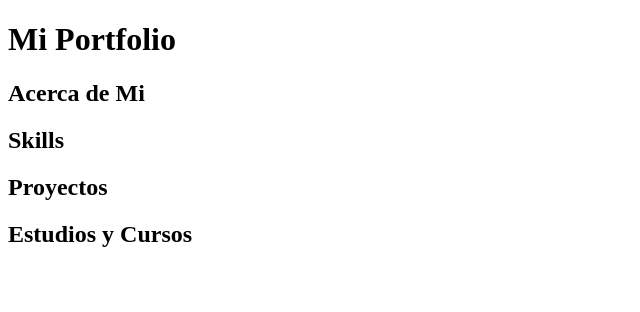
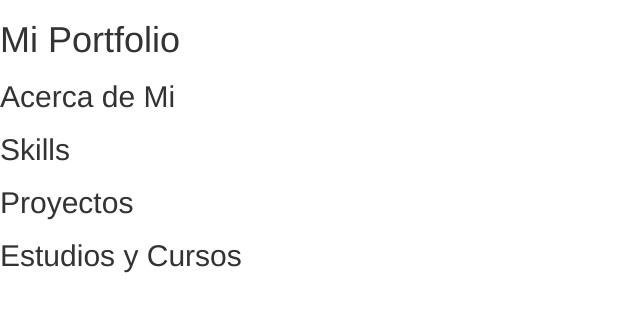
Before and after one commit to JonMitsurugi/portfolio-FrontEnd, a plain HTML site: page index.html in a window 1280 px wide. Shown: the whole page, without its empty margins (0-640 px from the left). Drawn offline with nearby package versions, Linux system fonts and the light colour scheme.

Commit message:
Adición de bootstrap

```diff
--- a/index.html
+++ b/index.html
@@ -4,6 +4,12 @@
     <meta charset="UTF-8">
     <meta http-equiv="X-UA-Compatible" content="IE=edge">
     <meta name="viewport" content="width=device-width, initial-scale=1.0">
+    <link rel="stylesheet" href="css/styles.css">
+    <!-- Latest compiled and minified CSS -->
+    <link rel="stylesheet" href="https://cdn.jsdelivr.net/npm/bootstrap@3.4.1/dist/css/bootstrap.min.css" integrity="sha384-HSMxcRTRxnN+Bdg0JdbxYKrThecOKuH5zCYotlSAcp1+c8xmyTe9GYg1l9a69psu" crossorigin="anonymous">
+    <!-- Optional theme -->
+    <link rel="stylesheet" href="https://cdn.jsdelivr.net/npm/bootstrap@3.4.1/dist/css/bootstrap-theme.min.css" integrity="sha384-6pzBo3FDv/PJ8r2KRkGHifhEocL+1X2rVCTTkUfGk7/0pbek5mMa1upzvWbrUbOZ" crossorigin="anonymous">
+
     <title>Document</title>
 </head>
 <body>
@@ -12,5 +18,8 @@
     <h2>Skills</h2>
     <h2>Proyectos</h2>
     <h2>Estudios y Cursos</h2>
+    <img src="">
+    <!-- Latest compiled and minified JavaScript -->
+    <script src="https://cdn.jsdelivr.net/npm/bootstrap@3.4.1/dist/js/bootstrap.min.js" integrity="sha384-aJ21OjlMXNL5UyIl/XNwTMqvzeRMZH2w8c5cRVpzpU8Y5bApTppSuUkhZXN0VxHd" crossorigin="anonymous"></script>
 </body>
 </html>
```
